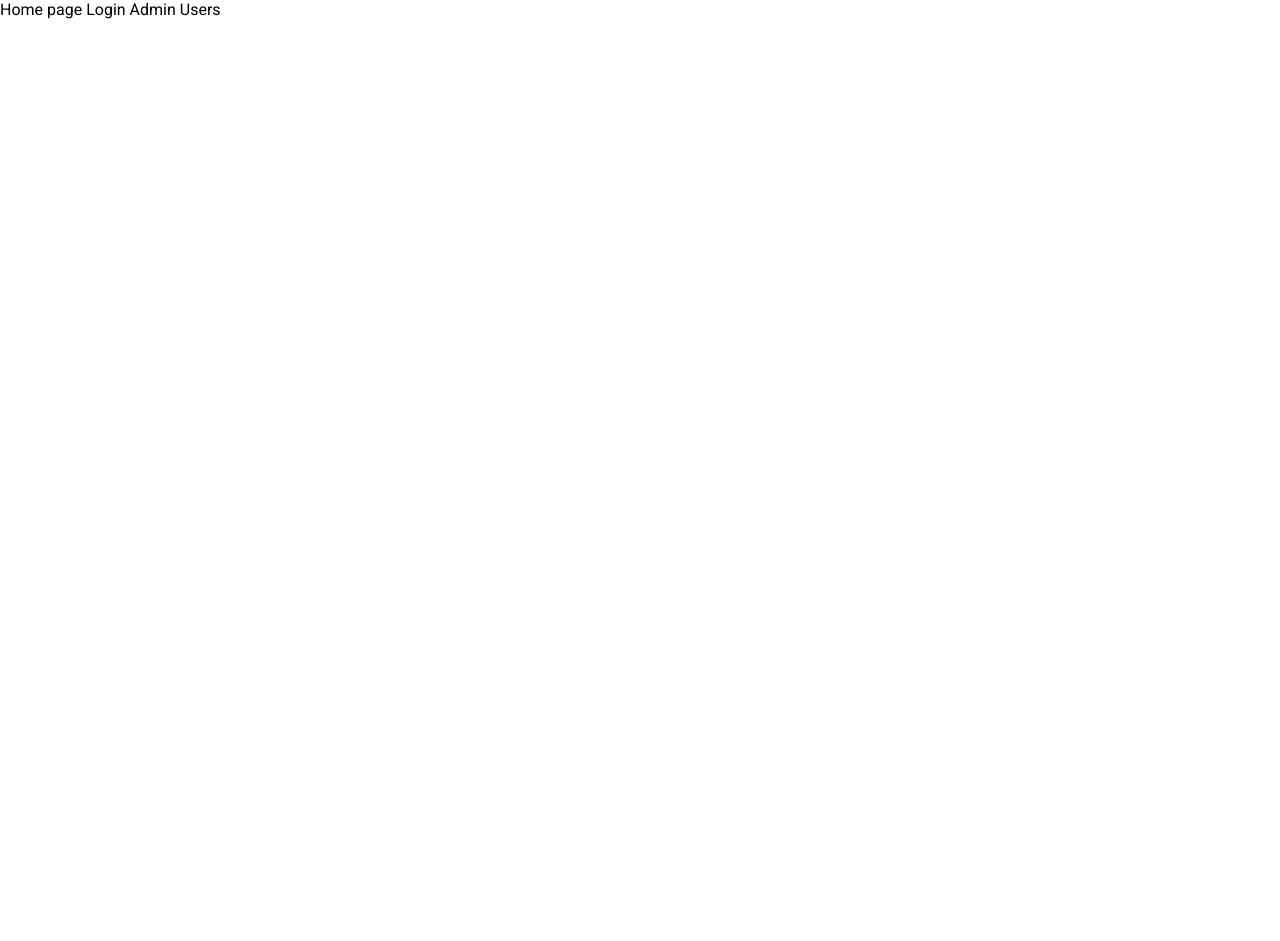
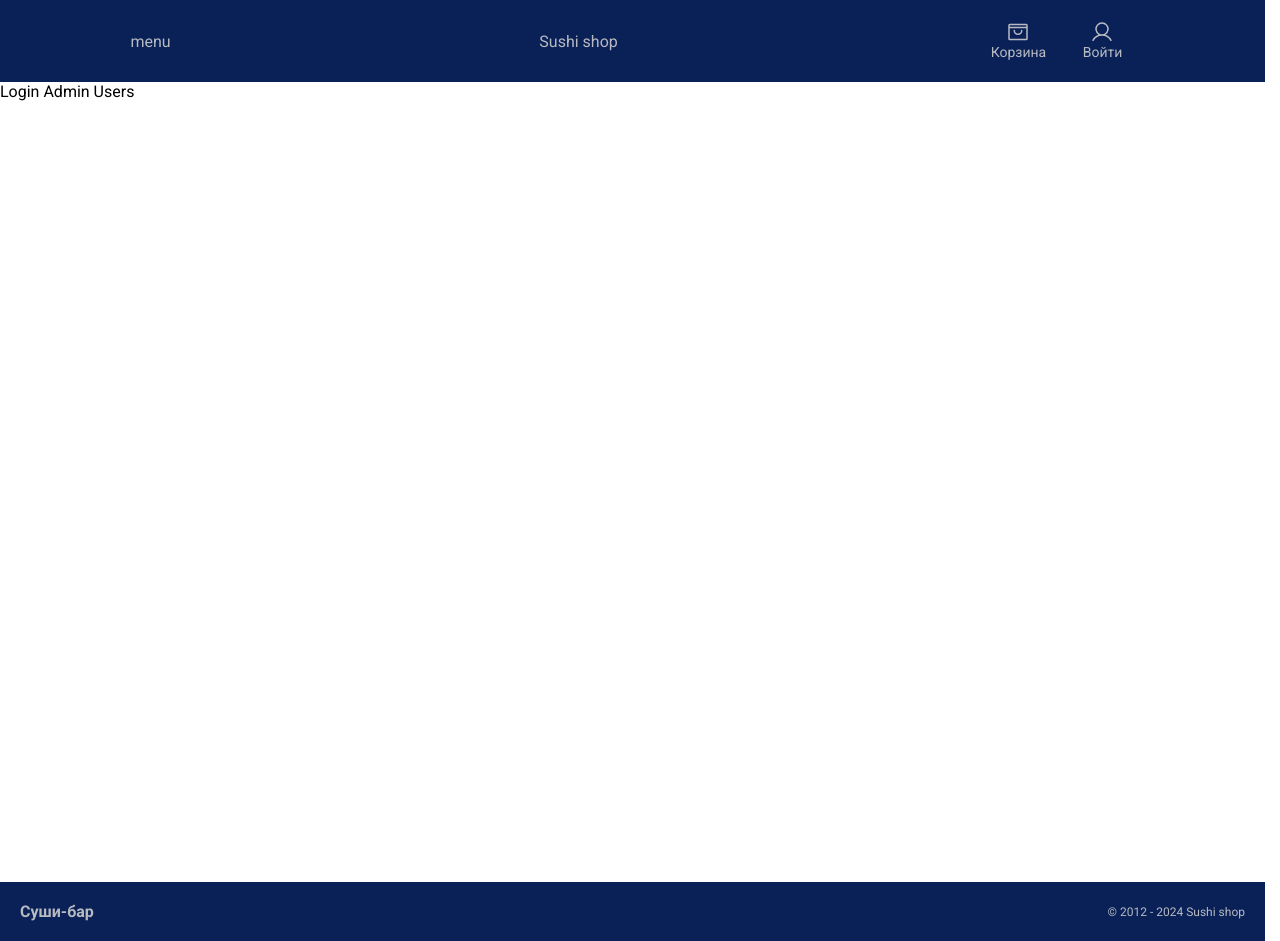
Before and after one commit to Ashimka/next-dashboard, a Next.js app: page / in a window 1280 px wide. Before the commit the page ends 800 px from the top, so only its background shows below. Built offline with nearby package versions, Linux system fonts and the light colour scheme; no server answers.

Commit message:
add: header to main page

```diff
--- a/src/app/globals.css
+++ b/src/app/globals.css
@@ -51,6 +51,10 @@ input[type="file"]::file-selector-button {
   overflow: hidden;
   filter: blur(3px);
 }
+#root {
+  display: flex;
+  flex-direction: column;
+}
 .root {
   display: flex;
 }
@@ -68,6 +72,7 @@ input[type="file"]::file-selector-button {
 }
 .main {
   flex: 1 1 auto;
+  height: 100vh;
 }
 .container {
   max-width: 1024px;
--- a/src/app/page.tsx
+++ b/src/app/page.tsx
@@ -1,14 +1,21 @@
 "use client";
+import Footer from "@/components/Footer/Footer";
+import Header from "@/components/Header/Header";
 import Link from "next/link";
 import React from "react";
 
 export default function Home() {
   return (
     <>
-      Home page
-      <Link href={"/auth/login"}> Login</Link>
-      <Link href={"/admins"}> Admin</Link>
-      <Link href={"/admins/users"}> Users</Link>
+      <div id="root">
+        <Header />
+        <main className="main">
+          <Link href={"/auth/login"}> Login</Link>
+          <Link href={"/admins"}> Admin</Link>
+          <Link href={"/admins/users"}> Users</Link>
+        </main>
+        <Footer />
+      </div>
     </>
   );
 }
--- /dev/null
+++ b/src/components/Header/Header.tsx
@@ -0,0 +1,50 @@
+"use client";
+
+import React from "react";
+import { useRouter } from "next/navigation";
+
+import { selectAuth } from "@/features/slice/apiSlice";
+import { useAppSelector } from "@/hooks";
+
+import { PiShoppingBagOpen } from "react-icons/pi";
+import { PiUser } from "react-icons/pi";
+
+import styles from "@/styles/header/index.module.scss";
+
+const Header = () => {
+  const { accessToken } = useAppSelector(selectAuth);
+  const router = useRouter();
+
+  const clickToUserProfile = () => {
+    if (!accessToken) {
+      router.push("/auth/login");
+    } else {
+      router.push("/users");
+    }
+  };
+
+  return (
+    <>
+      <header className={styles.header_main}>
+        <div className="container">
+          <div className={styles.header}>
+            <div className="header__menu">menu</div>
+            <div className="header__logo">Sushi shop</div>
+            <div className={styles.header__user}>
+              <div className={styles.basket}>
+                <PiShoppingBagOpen />
+                <span>Корзина</span>
+              </div>
+              <div className={styles.user} onClick={clickToUserProfile}>
+                <PiUser />
+                <span> {accessToken ? "Профиль" : "Войти"}</span>
+              </div>
+            </div>
+          </div>
+        </div>
+      </header>
+    </>
+  );
+};
+
+export default Header;
--- /dev/null
+++ b/src/styles/header/index.module.scss
@@ -0,0 +1,40 @@
+.header_main {
+  background: var(--bg);
+  color: var(--textSoft);
+  padding: 20px;
+
+  .header {
+    display: flex;
+    justify-content: space-between;
+    align-items: center;
+
+    &__user {
+      display: flex;
+      justify-self: center;
+      align-items: center;
+      gap: 20px;
+
+      .basket,
+      .user {
+        width: 64px;
+        height: 42px;
+        display: flex;
+        flex-direction: column;
+        align-items: center;
+
+        & > svg {
+          height: 24px;
+          width: 24px;
+        }
+
+        & > span {
+          font-size: 14px;
+        }
+        &:hover {
+          cursor: pointer;
+          color: var(--text);
+        }
+      }
+    }
+  }
+}
```
Also changed, not shown: src/app/users/page.tsx (added, +7 -0 lines).
